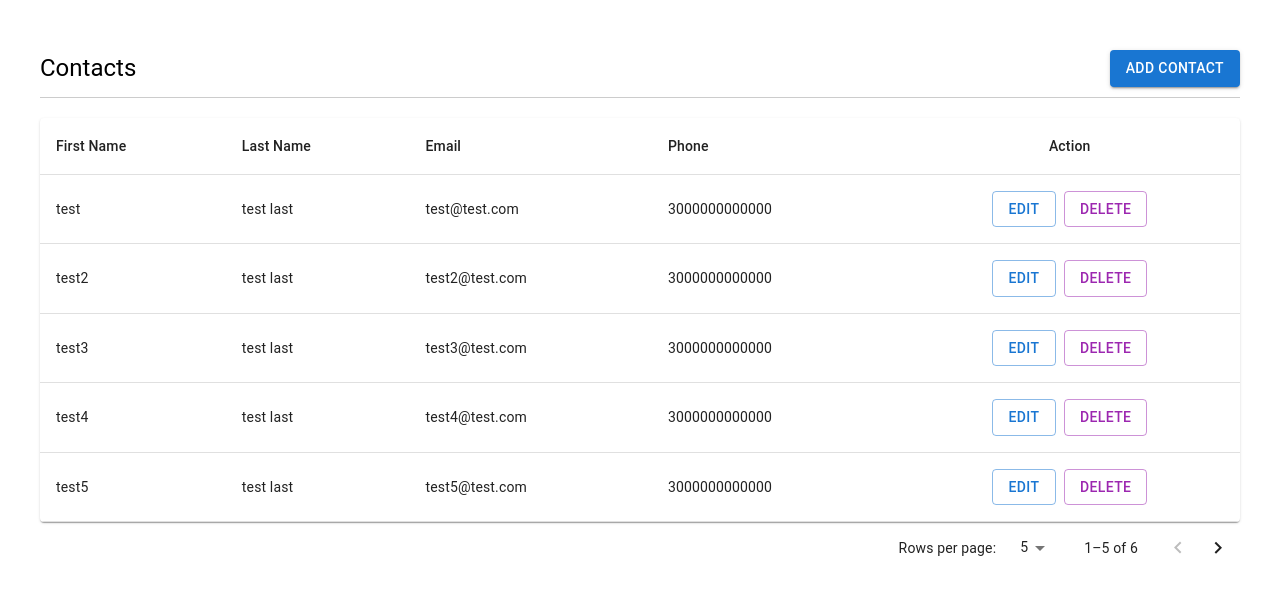
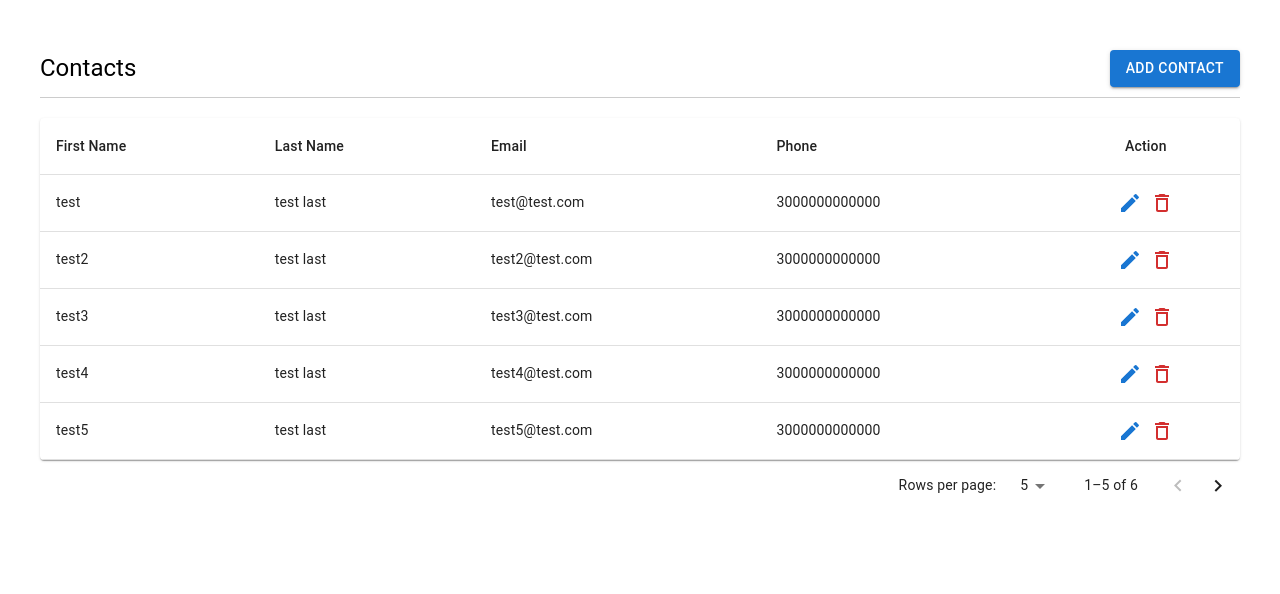
Before and after one commit to naveedaheer/react-contacts-management, a React (Create React App) app: page / in a window 1280 px wide. Shown: the top 594 px of the page. Built offline with nearby package versions, Linux system fonts and the light colour scheme; no server answers.

Commit message:
change edit and delete button for contact table

```diff
--- a/src/components/table.tsx
+++ b/src/components/table.tsx
@@ -12,6 +12,8 @@ import {
 } from "@mui/material";
 import { ContactTableProps } from "interfaces/components/table";
 import styled from "@emotion/styled";
+import DeleteOutlinedIcon from '@mui/icons-material/DeleteOutlined';
+import EditIcon from '@mui/icons-material/Edit';
 
 const ActionContainer = styled.div`
   display: flex;
@@ -63,20 +65,8 @@ const ContactTable: FC<ContactTableProps> = ({ data, actions }) => {
                 <TableCell>{row.phone_number}</TableCell>
                 <TableCell align="center">
                   <ActionContainer>
-                    <Button
-                      variant="outlined"
-                      color="primary"
-                      onClick={() => actions.onEdit(row)}
-                    >
-                      Edit
-                    </Button>
-                    <Button
-                      variant="outlined"
-                      color="secondary"
-                      onClick={() => actions.onDelete(row)}
-                    >
-                      Delete
-                    </Button>
+                    <EditIcon  onClick={() => actions.onEdit(row)} color="primary"/>
+                    <DeleteOutlinedIcon  onClick={() => actions.onDelete(row)} color="error"/>
                   </ActionContainer>
                 </TableCell>
               </TableRow>
```
